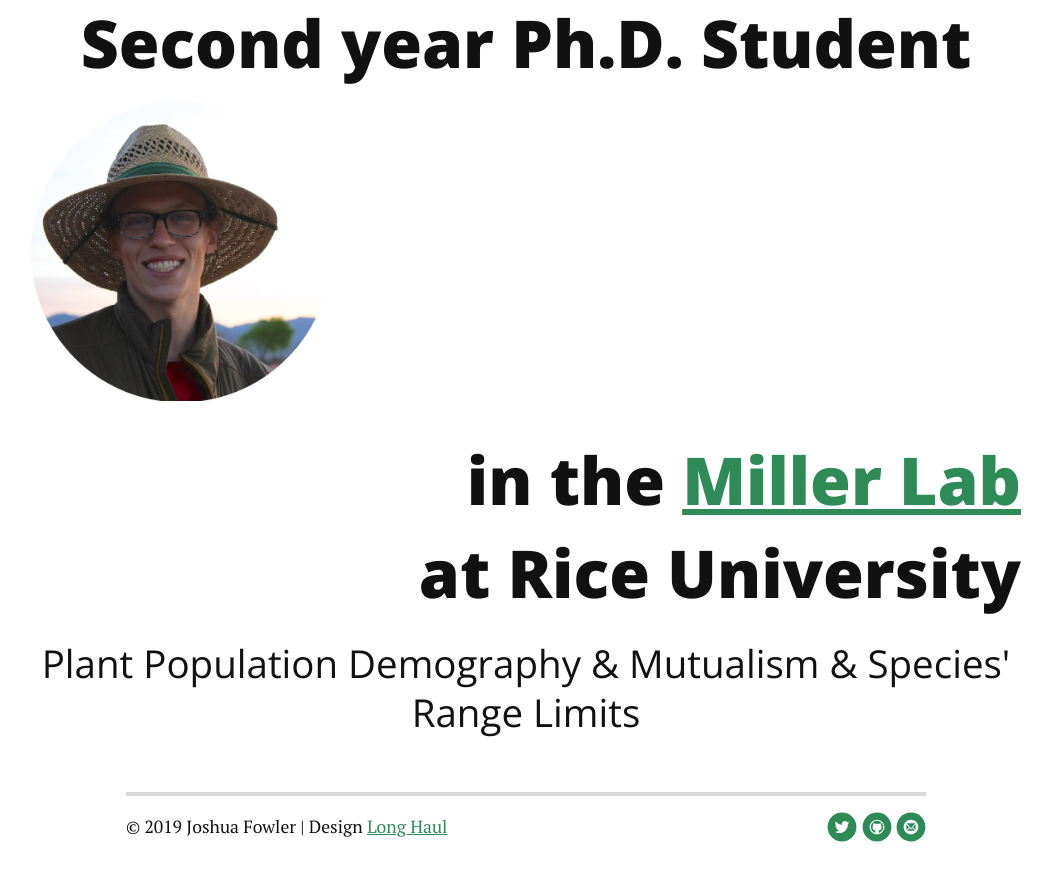
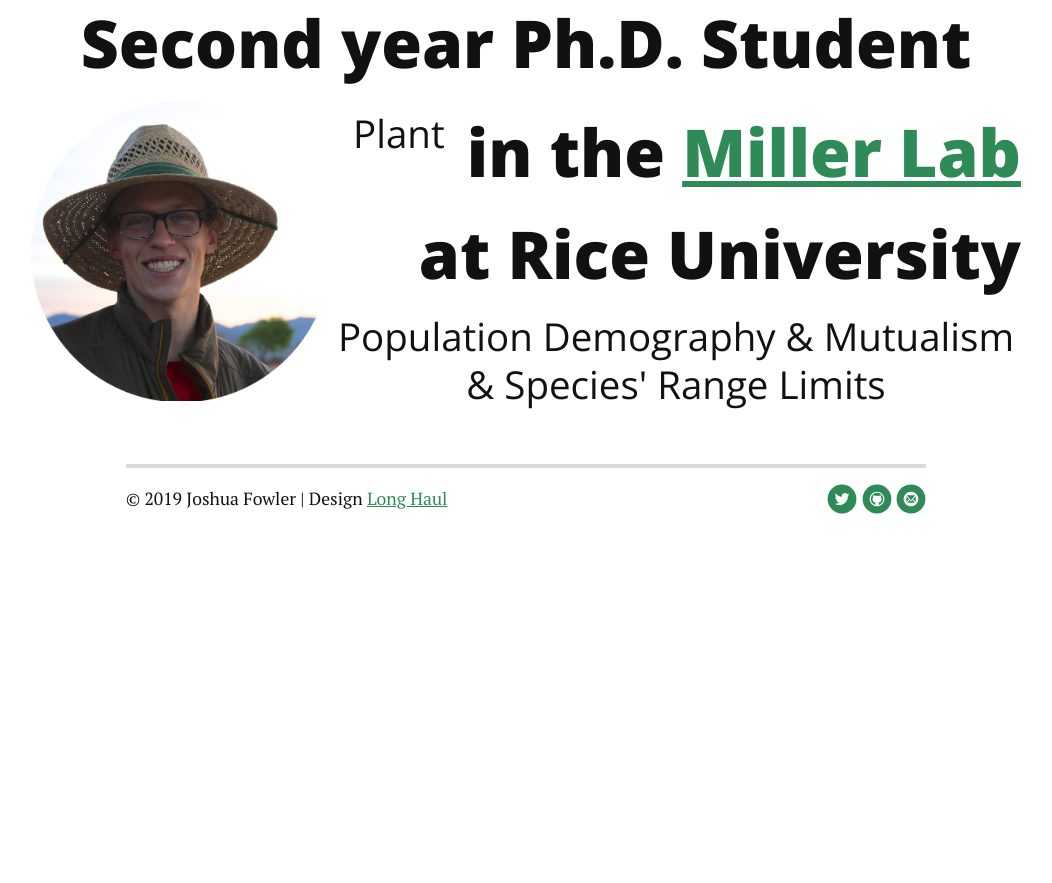
Before and after one commit to joshuacfowler/joshuacfowler.github.io, a Jekyll site: the page built from index.html, in a window 1280 px wide. Shown: the part 330-1213 px from the top of the page, without its empty margins (114-1166 px from the left). Built offline with Jekyll 4.4.1, drawn with Linux system fonts in a browser that asks for light colours; nearby versions of some CDN libraries; the list of posts is cut into pages by our own code; after the commit the page ends 900 px from its top, so only the background shows below that.

Commit message:
Update index.html

```diff
--- a/index.html
+++ b/index.html
@@ -6,8 +6,8 @@
 <div class="home" id="home">
   <h1 class="PageTitle" style="text-align:center">Second year Ph.D. Student </h1>
   <p>
-     <img src="/assets/img/portrait.png" style="width:300px;height:300px;img_align:left">
-     <h1 style="text-align:right"> in the <a href="https://www.owlnet.rice.edu/~tm9/"> Miller Lab</a></h1>
-     <h1 style="text-align:right">at Rice University</h1>
+     <img src="/assets/img/portrait.png" style="width:300px;height:300px;float:left">
+     <h1 style="float:right"> in the <a href="https://www.owlnet.rice.edu/~tm9/"> Miller Lab</a></h1>
+     <h1 style="float:right">at Rice University</h1>
   </p>
   <p class="h3" style="text-align:center">Plant Population Demography & Mutualism & Species' Range Limits</p>
```
